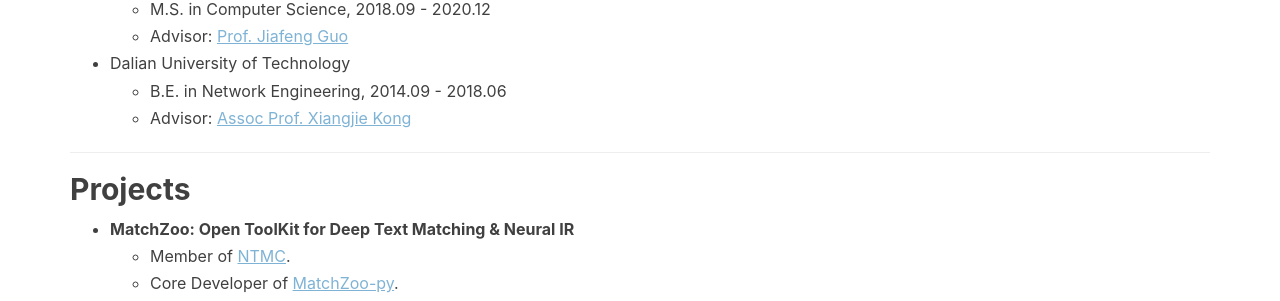
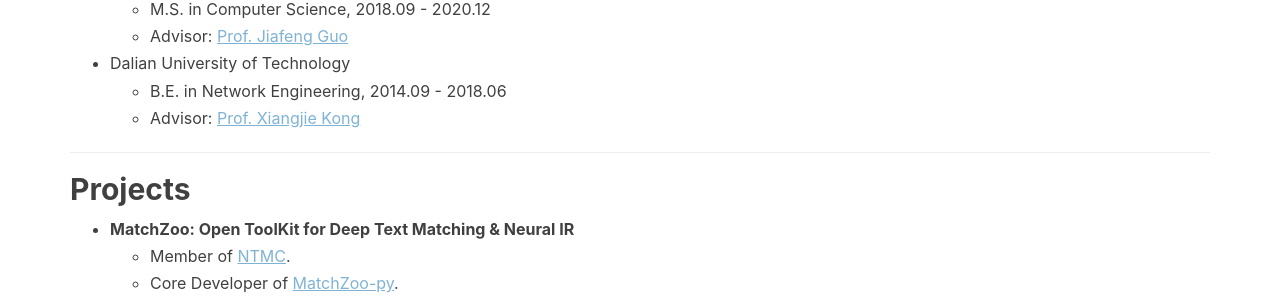
Before and after one commit to caiyinqiong/caiyinqiong.github.io, a Jekyll site: the page built from resume.html, in a window 1280 px wide. Shown: the part 710-1011 px from the top of the page. Built offline with Jekyll 4.4.1, drawn with Linux system fonts in a browser that asks for light colours; nearby versions of some CDN libraries; comment, search, counter and statistics services are not loaded.

Commit message:
Update resume.html

```diff
--- a/resume.html
+++ b/resume.html
@@ -47,7 +47,7 @@ header-img: "img/post-bg-rwd.jpg"
   <li>Dalian University of Technology
     <ul>
       <li>B.E. in Network Engineering, 2014.09 - 2018.06</li>
-      <li>Advisor: <a href="http://thealphalab.org/xjkong/" style="color:#7FB3D5;text-decoration:underline">Assoc Prof. Xiangjie Kong</a></li>
+      <li>Advisor: <a href="http://thealphalab.org/xjkong/" style="color:#7FB3D5;text-decoration:underline">Prof. Xiangjie Kong</a></li>
     </ul>
   </li>
 </ul>
```
